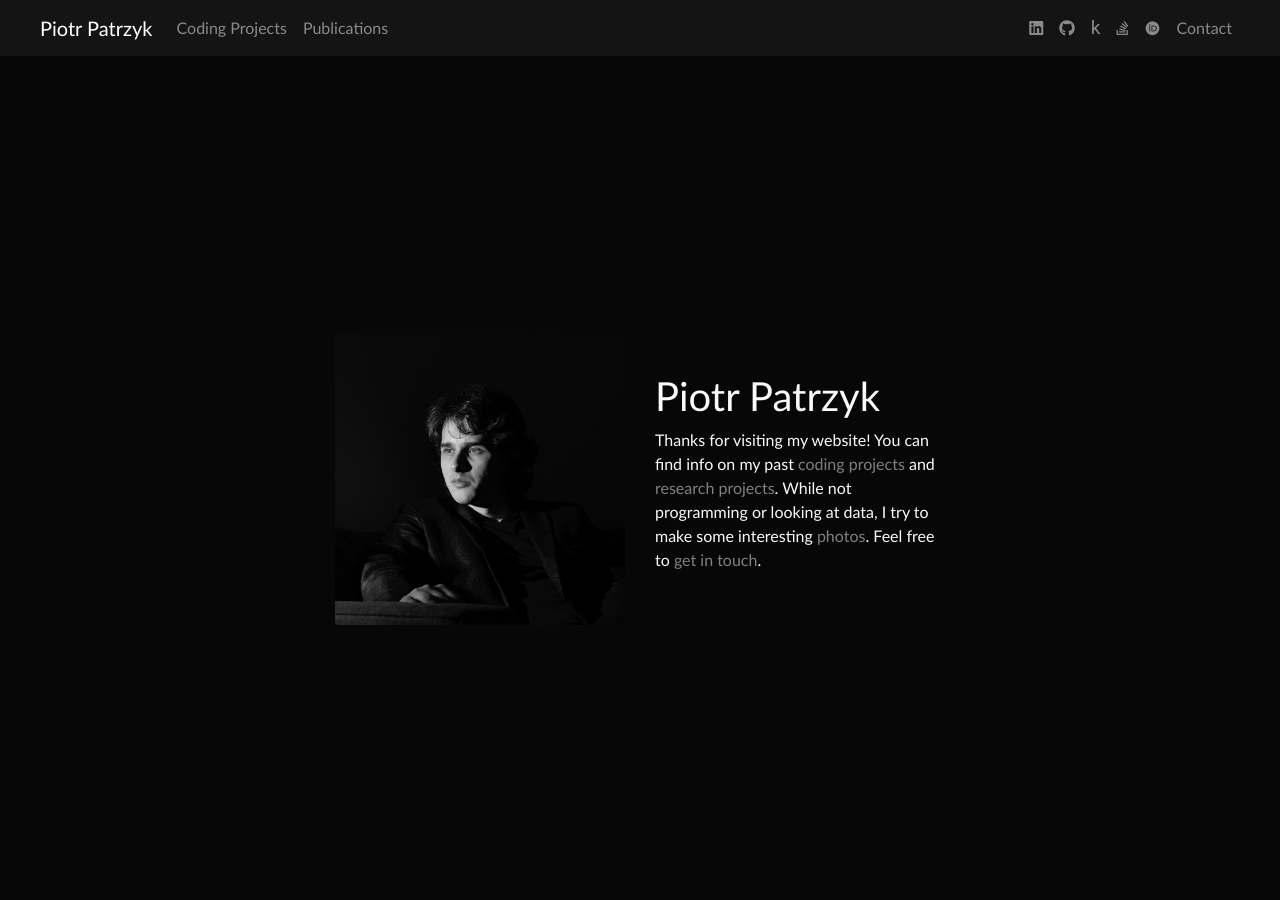
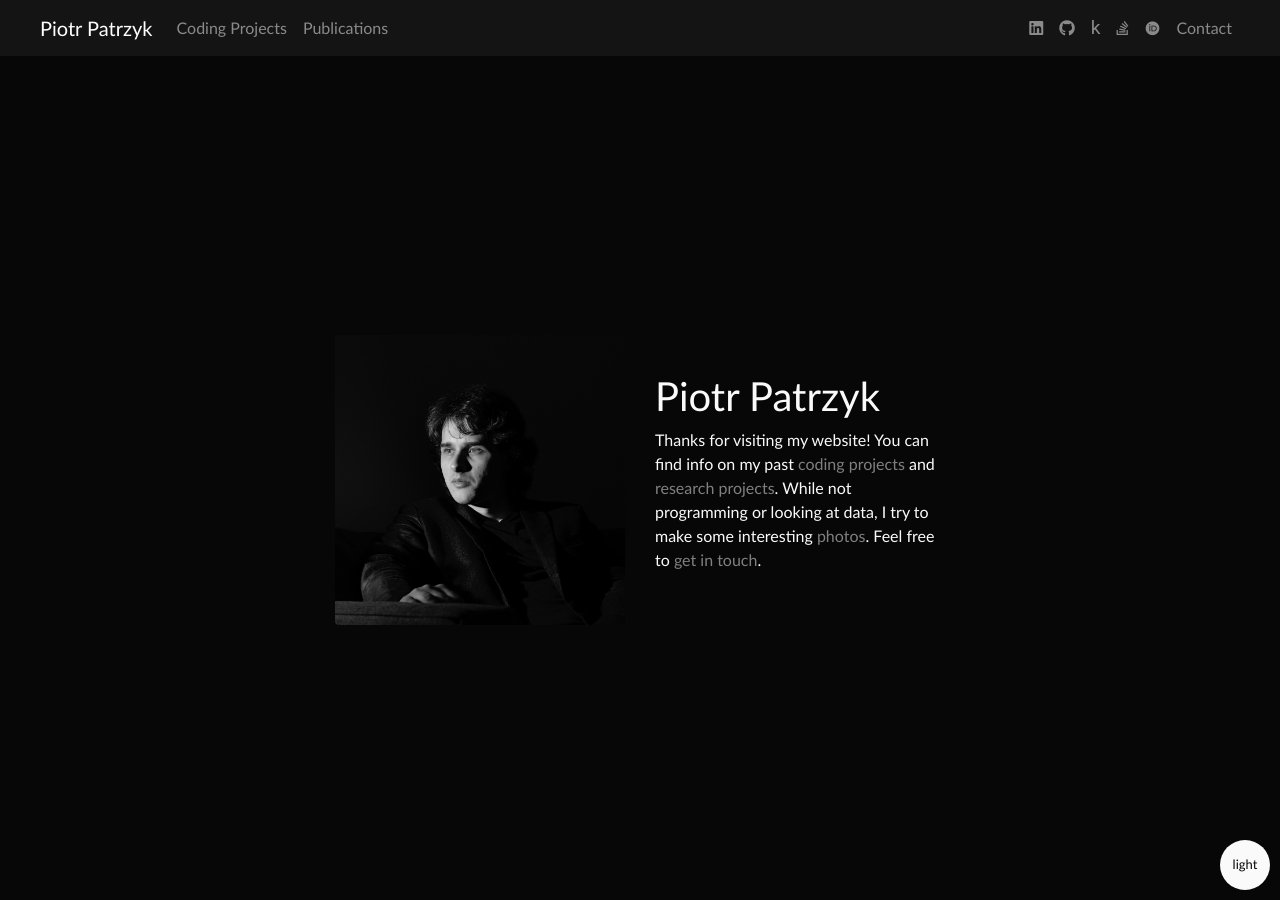
Before and after one commit to ppatrzyk/ppatrzyk.github.io, a Jekyll site: the page built from index.html, in a window 1280 px wide. Built offline with Jekyll 4.4.1, drawn with Linux system fonts in a browser that asks for light colours; some web fonts are replaced.

Commit message:
add circle + blank js

```diff
--- a/_layouts/default.html
+++ b/_layouts/default.html
@@ -26,6 +26,10 @@
 		</div>
 	</div>
 
+	<div id="mode-circle" class="light-theme">
+		<div id="mode-desc" style="transform: translateY(75%);">light</div>
+	</div>
+
 </body>
 
 </html>
--- a/assets/css/mystyle.css
+++ b/assets/css/mystyle.css
@@ -13,6 +13,17 @@ html, body {
 .light-theme {
   background-color: #FAFAFA;
   color: #070707;
+}
+
+#mode-circle {
+  position: absolute;
+  bottom: 10px;
+  right: 10px;
+  width: 50px;
+  height: 50px;
+  border-radius: 50%;
+  font-size: small;
+  text-align: center;
 }
 
 /* $('body').removeClass().addClass('light-theme'); */
--- /dev/null
+++ b/assets/js/modes.js
@@ -0,0 +1,3 @@
+function mode() {
+
+}
```
